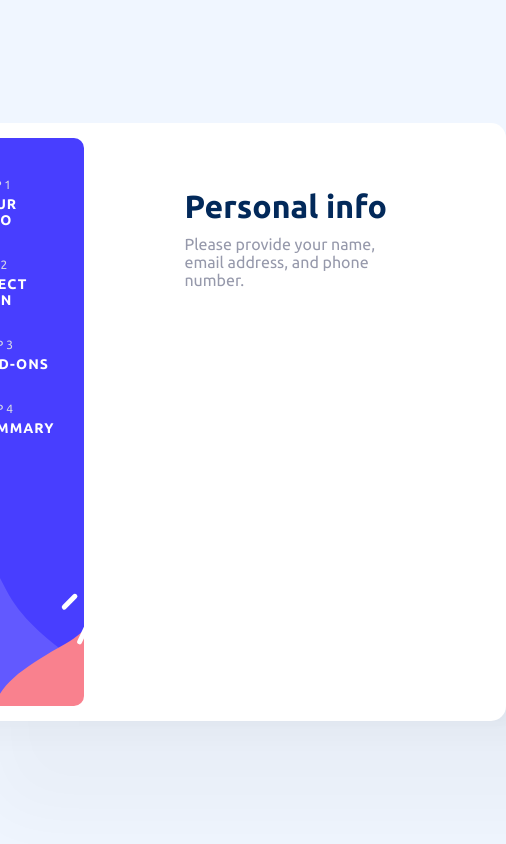
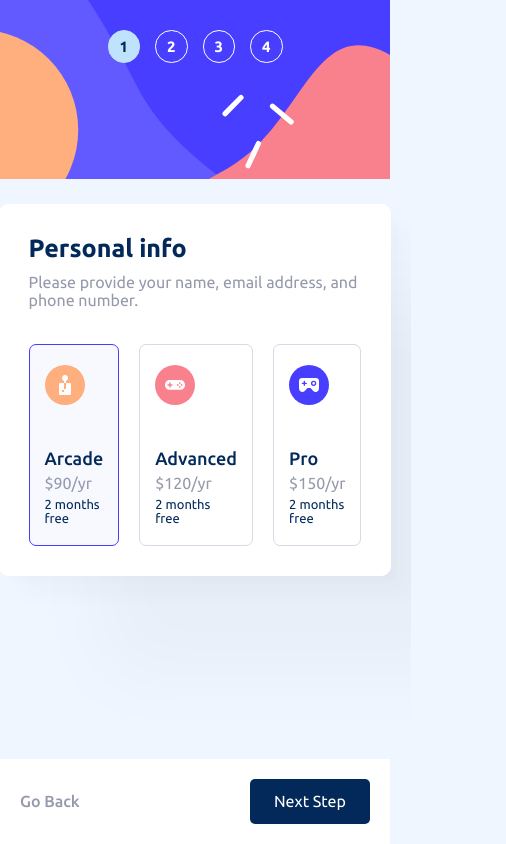
Before and after one commit to Salah1221/multi_step_form, a React (Vite) app: page /plan in a window 390 px wide. Shown: the whole page, 506 px wide, since content can reach past the window. Built offline with nearby package versions, Linux system fonts and the light colour scheme.

Commit message:
Added responsiveness to step 1

```diff
--- a/src/App.jsx
+++ b/src/App.jsx
@@ -1,21 +1,46 @@
-import { Route, Routes } from "react-router-dom";
+import { useState } from "react";
+import { Route, Routes, BrowserRouter } from "react-router-dom";
 import Info from "./Info";
 import Plan from "./Plan";
 import Sidebar from "./Sidebar";
 
 function App() {
+  const [index, setIndex] = useState(0);
+  const heading = [
+    {
+      header: "Personal info",
+      subhead: "Please provide your name, email address, and phone number.",
+    },
+    {
+      header: "Select your plan",
+      subhead: "You have the option of monthly or yearly billing.",
+    },
+    {
+      header: "Pick add-ons",
+      subhead: "Add-ons help enhance your gaming experience.",
+    },
+    {
+      header: "Finishing up",
+      subhead: "Double-check everything looks OK before confirming.",
+    },
+  ];
+
   return (
     <div className="App">
-      <Sidebar />
+      <Sidebar setIndex={setIndex} />
       <div className="container">
-        <h1>Personal info</h1>
-        <p>Please provide your name, email address, and phone number.</p>
+        <h1>{heading[index].header}</h1>
+        <p>{heading[index].subhead}</p>
         <Routes>
           <Route path="/" element={<Info />} />
           <Route path="/plan" element={<Plan />} />
           <Route path="/addons" element={<Info />} />
           <Route path="/summary" element={<Info />} />
         </Routes>
+        <div className="nav-btns">
+          <a className="back">Go Back</a>
+          <a className="next">Next Step</a>
+        </div>
       </div>
     </div>
   );
--- a/src/Info.jsx
+++ b/src/Info.jsx
@@ -1,20 +1,23 @@
-import { Link } from "react-router-dom";
-
 const Info = () => {
   return (
     <div className="personal-info">
       <form action="">
-        <label htmlFor="name">Name</label>
+        <label htmlFor="name" id="name">
+          Name
+        </label>
         <input type="text" id="name" placeholder="e.g. Stephen King" />
-        <label htmlFor="email">Email Address</label>
+        <label htmlFor="email" id="email">
+          Email Address
+        </label>
         <input
           type="text"
           id="email"
           placeholder="e.g. stephenking@lorem.com"
         />
-        <label htmlFor="number">Phone Number</label>
+        <label htmlFor="number" id="number">
+          Phone Number
+        </label>
         <input type="text" id="number" placeholder="e.g. +1 234 567 890" />
-        <Link className="next">Next Step</Link>
       </form>
     </div>
   );
--- a/src/Plan.jsx
+++ b/src/Plan.jsx
@@ -1,7 +1,38 @@
 const Plan = () => {
   return (
     <div className="plan">
-      <div></div>
+      <div className="cards">
+        <div className="card active">
+          <div className="img">
+            <img src="./src/assets/images/icon-arcade.svg" alt="" />
+          </div>
+          <div className="content">
+            <div className="plan-name">Arcade</div>
+            <div className="price">$90/yr</div>
+            <div className="additional">2 months free</div>
+          </div>
+        </div>
+        <div className="card">
+          <div className="img">
+            <img src="./src/assets/images/icon-advanced.svg" alt="" />
+          </div>
+          <div className="content">
+            <div className="plan-name">Advanced</div>
+            <div className="price">$120/yr</div>
+            <div className="additional">2 months free</div>
+          </div>
+        </div>
+        <div className="card">
+          <div className="img">
+            <img src="./src/assets/images/icon-pro.svg" alt="" />
+          </div>
+          <div className="content">
+            <div className="plan-name">Pro</div>
+            <div className="price">$150/yr</div>
+            <div className="additional">2 months free</div>
+          </div>
+        </div>
+      </div>
     </div>
   );
 };
--- a/src/Sidebar.jsx
+++ b/src/Sidebar.jsx
@@ -1,36 +1,32 @@
+import { useState } from "react";
 import { Link } from "react-router-dom";
 
-const Sidebar = () => {
+const Sidebar = ({ setIndex }) => {
+  const [flags, setFlags] = useState([true, false, false, false]);
+  const stepName = ["Your Info", "Select Plan", "Add-ons", "Summary"];
+  const paths = ["", "plan", "addons", "summary"];
+  const handleClick = (i) => {
+    let aux = [false, false, false, false];
+    aux[i] = true;
+    setFlags(aux);
+    setIndex(i);
+  };
+
   return (
     <div className="sidebar">
-      <Link to="/" className="active">
-        <div className="nb">1</div>
-        <div className="text">
-          <div className="step">Step 1</div>
-          <div className="info">Your Info</div>
-        </div>
-      </Link>
-      <Link to="/plan" className="">
-        <div className="nb">2</div>
-        <div className="text">
-          <div className="step">Step 2</div>
-          <div className="info">Select Plan</div>
-        </div>
-      </Link>
-      <Link to="/addons" className="">
-        <div className="nb">3</div>
-        <div className="text">
-          <div className="step">Step 3</div>
-          <div className="info">Add-ons</div>
-        </div>
-      </Link>
-      <Link to="/summary" className="">
-        <div className="nb">4</div>
-        <div className="text">
-          <div className="step">Step 4</div>
-          <div className="info">Summary</div>
-        </div>
-      </Link>
+      {stepName.map((stepname, i) => (
+        <Link
+          to={"/" + paths[i]}
+          className={flags[i] ? "active" : ""}
+          onClick={() => handleClick(i)}
+        >
+          <div className="nb">{i + 1}</div>
+          <div className="text">
+            <div className="step">Step {i + 1}</div>
+            <div className="info">{stepname}</div>
+          </div>
+        </Link>
+      ))}
     </div>
   );
 };
--- a/src/index.css
+++ b/src/index.css
@@ -40,7 +40,7 @@ input {
 
 input:focus {
   outline: 0;
-  border: 1px solid var(--marin-blue);
+  border: 1px solid var(--purplish-blue);
 }
 
 input::placeholder {
@@ -149,24 +149,147 @@ p {
 
 .container {
   position: relative;
-  padding: 50px 85px 30px 100px;
-  max-width: 642px;
+  padding: 40px 85px 30px 100px;
+  width: 642px;
+  background-color: white;
+  border-radius: inherit;
+}
+
+.nav-btns {
+  display: flex;
+  align-items: center;
+  justify-content: space-between;
+  position: absolute;
+  bottom: 0;
+  right: 0;
+  left: 0;
+  background-color: white;
+  padding: 15px 85px 15px 100px;
 }
 
 .next {
   padding: 0.85em 1.5em;
   display: inline-block;
+  border-radius: 7.5px;
   background-color: var(--marin-blue);
   color: white;
-  border-radius: 7.5px;
   transition: background-color 0.3s;
-  position: absolute;
-  bottom: 15px;
-  right: 85px;
+}
+
+.back {
+  color: var(--cool-gray);
+  font-weight: 500;
+  transition: color 0.3s;
+}
+
+.back:hover {
+  color: var(--marin-blue);
 }
 
 .next:hover {
   background-color: #174a8a;
+}
+
+.cards {
+  display: flex;
+  gap: 20px;
+}
+
+.card {
+  display: flex;
+  flex-direction: column;
+  gap: 40px;
+  border: 1px solid var(--light-gray);
+  flex-grow: 1;
+  padding: 20px 15px;
+  border-radius: 7px;
+  cursor: pointer;
+}
+
+.card.active {
+  border-color: var(--purplish-blue);
+  background-color: #f8f9fe;
+}
+
+.content {
+  display: flex;
+  flex-direction: column;
+  gap: 5px;
+}
+
+.plan-name {
+  font-size: 18px;
+  color: var(--marin-blue);
+  font-weight: 500;
+}
+
+.price {
+  color: var(--cool-gray);
+}
+
+.additional {
+  color: var(--marin-blue);
+  font-size: 13px;
+}
+
+@media (max-width: 950px) {
+  .App {
+    padding: 0;
+  }
+  .sidebar {
+    flex-direction: row;
+    justify-content: center;
+    align-items: flex-start;
+    position: absolute;
+    width: auto;
+    height: auto;
+    inset: 0 0 auto 0;
+    aspect-ratio: 375 / 172;
+    background-image: url("./assets/images/bg-sidebar-mobile.svg");
+    background-size: cover;
+    overflow: hidden;
+    border-radius: 0;
+    z-index: 0;
+  }
+  .sidebar .text {
+    display: none;
+  }
+  .container {
+    position: static;
+    z-index: 1;
+  }
+}
+
+@media (max-width: 720px) {
+  h1 {
+    font-size: 25px;
+  }
+  .App {
+    margin-inline: 20px;
+    border-radius: 10px;
+    margin-top: -65px;
+  }
+  .container {
+    width: 100%;
+    padding: 30px;
+  }
+  .sidebar {
+    gap: 15px;
+    padding-top: 30px;
+  }
+  input {
+    border-radius: 5px;
+    padding: 10px;
+  }
+  input:last-child {
+    margin: 0;
+  }
+  .next {
+    border-radius: 5px;
+  }
+  .nav-btns {
+    padding: 20px;
+  }
 }
 
 /* start Font Faces */
```
